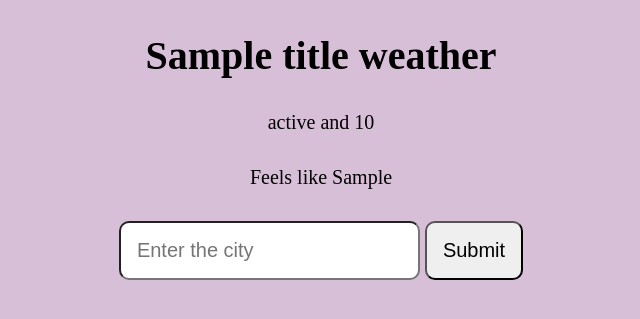
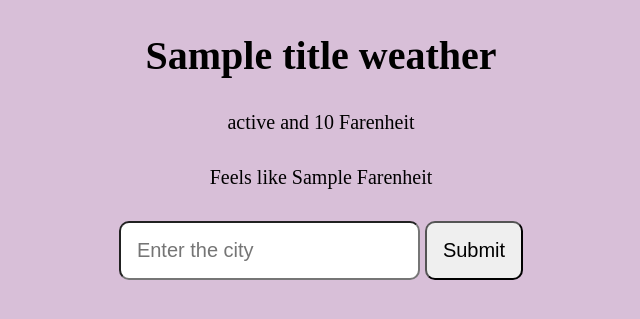
Before and after one commit to Mahaa19/Basic-Weather-App, a Flask app: template templates/weather.html in a window 1280 px wide. Shown: the top 319 px of the page, without its empty margins (319-959 px from the left). Run offline with Flask 3, Linux system fonts and the light colour scheme; the template is opened without the code that fills it: most values are stand-ins (such as "Sample title", 1, 10 or a date in 2020).

Commit message:
Modifications on the code

```diff
--- a/templates/weather.html
+++ b/templates/weather.html
@@ -8,8 +8,8 @@
 </head>
 <body>
     <h1>{{title}} weather</h1>
-    <p>{{status}} and {{temp}}</p>
-    <p>Feels like {{feels_like}}</p>
+    <p>{{status}} and {{temp}} Farenheit</p>
+    <p>Feels like {{feels_like}} Farenheit</p>
 
 
     <form action="/weather">
```
